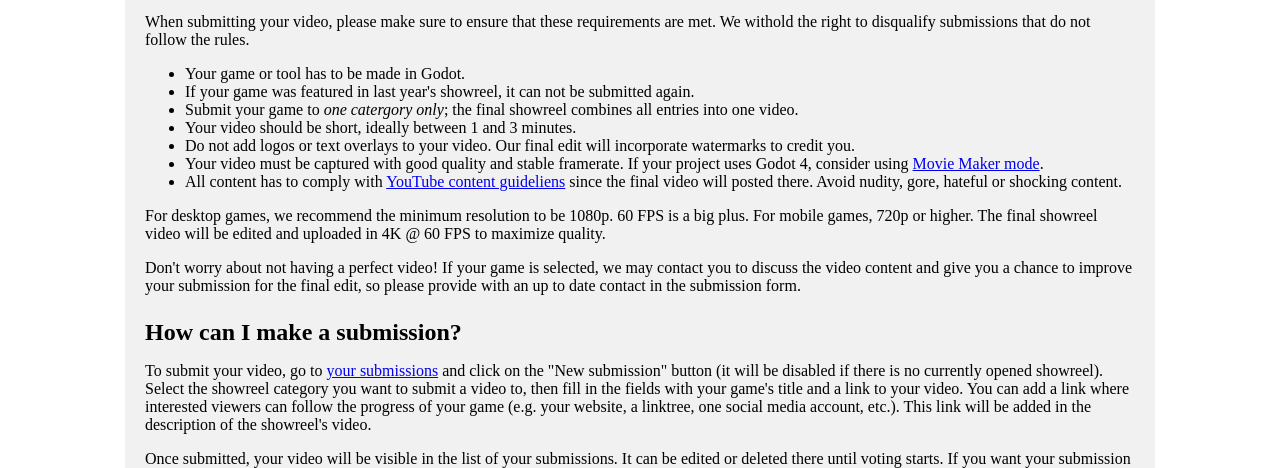
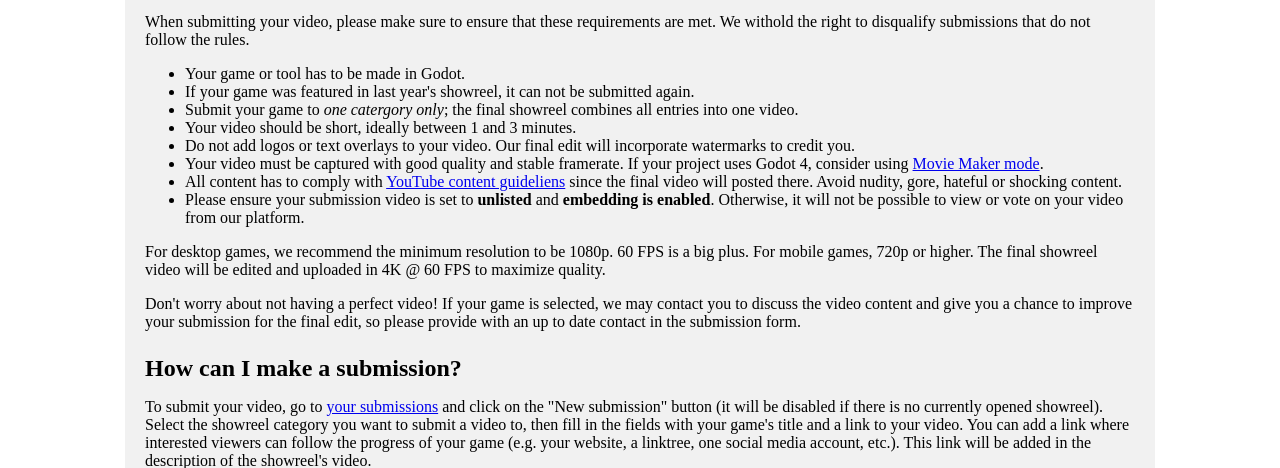
Before and after one commit to godotengine/godot-showreel-voting, a Flask app: template templates/about.html in a window 1280 px wide. Shown: the part 252-720 px from the top of the page. Run offline with Flask 3, Linux system fonts and the light colour scheme; the template is opened without the code that fills it, so the values that code supplies are empty.

Commit message:
Remind people to set videos to unlisted and allowed for embed

```diff
--- a/templates/about.html
+++ b/templates/about.html
@@ -37,6 +37,7 @@
     <li>Do not add logos or text overlays to your video. Our final edit will incorporate watermarks to credit you.</li>
     <li>Your video must be captured with good quality and stable framerate. If your project uses Godot 4, consider using <a href="https://docs.godotengine.org/en/latest/tutorials/animation/creating_movies.html">Movie Maker mode</a>.</li>
     <li>All content has to comply with <a href="https://support.google.com/youtube/answer/9288567">YouTube content guideliens</a> since the final video will posted there. Avoid nudity, gore, hateful or shocking content.</li>
+    <li>Please ensure your submission video is set to <strong>unlisted</strong> and <strong>embedding is enabled</strong>. Otherwise, it will not be possible to view or vote on your video from our platform.</li>
 </ul>
 
 <p>
```
